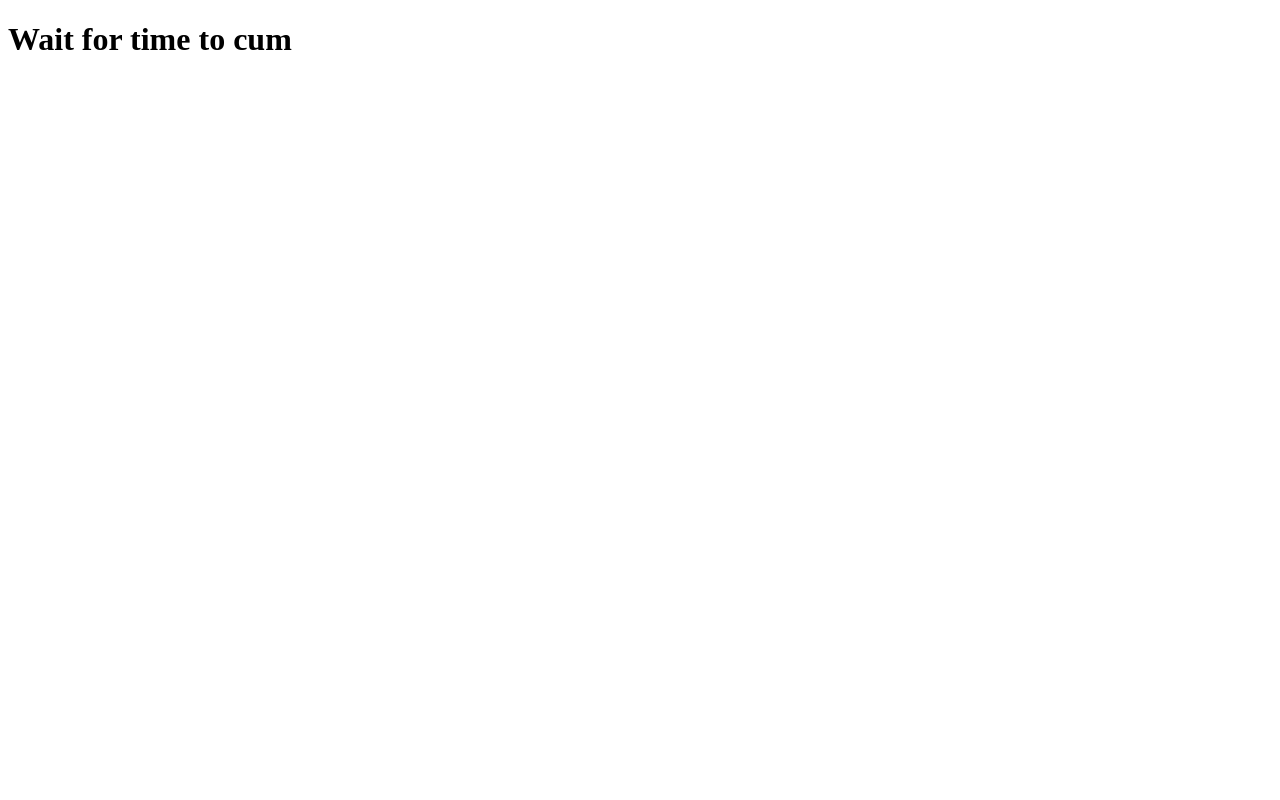
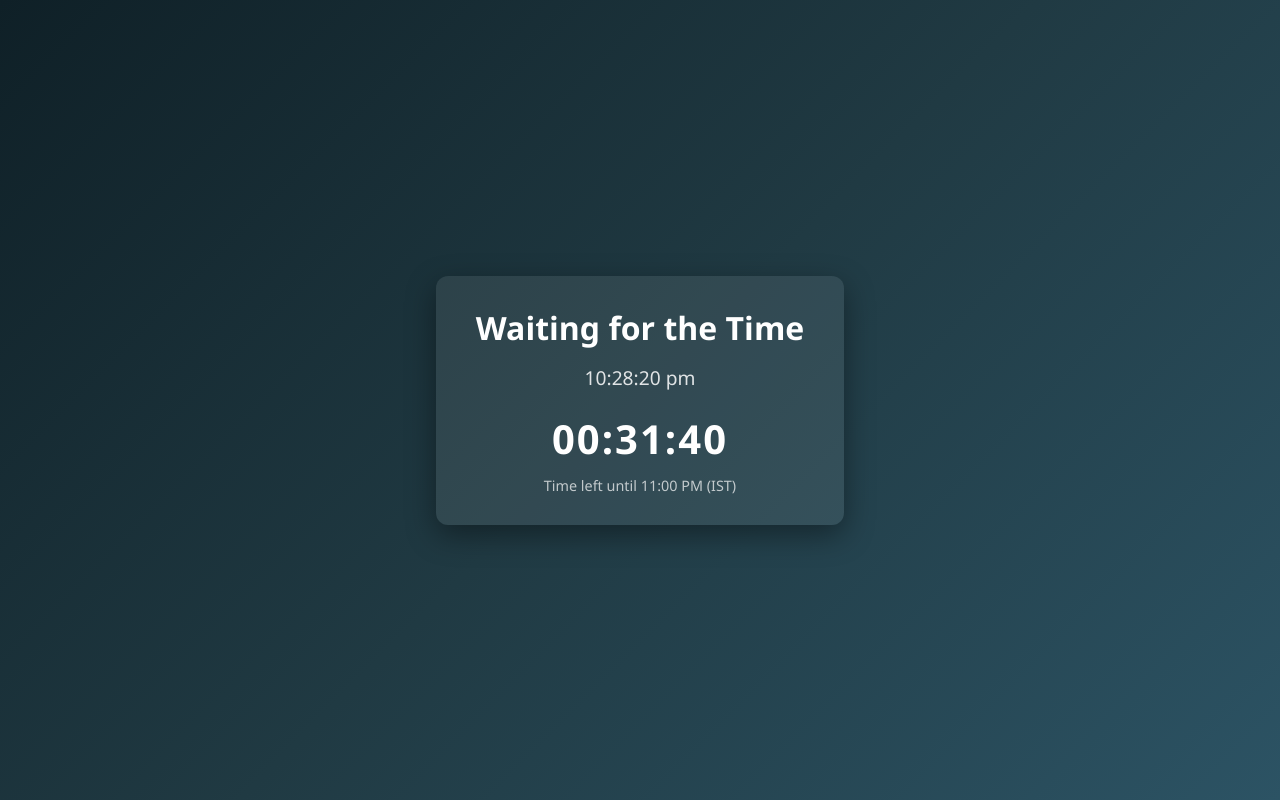
Before and after one commit to incognitoheart/CampusCrush, a website: page public/index2.html in a window 1280 px wide. Drawn offline with Linux system fonts and the light colour scheme.

Commit message:
Added formatting for count down pagE

```diff
--- a/public/index2.html
+++ b/public/index2.html
@@ -1,11 +1,105 @@
 <!DOCTYPE html>
 <html lang="en">
 <head>
-    <meta charset="UTF-8">
-    <meta name="viewport" content="width=device-width, initial-scale=1.0">
-    <title>Waiting</title>
+  <meta charset="UTF-8" />
+  <meta name="viewport" content="width=device-width, initial-scale=1.0" />
+  <title>Waiting</title>
+
+  <style>
+    * {
+      margin: 0;
+      padding: 0;
+      box-sizing: border-box;
+      font-family: "Segoe UI", sans-serif;
+    }
+
+    body {
+      height: 100vh;
+      display: flex;
+      align-items: center;
+      justify-content: center;
+      background: linear-gradient(135deg, #0f2027, #203a43, #2c5364);
+      color: #ffffff;
+    }
+
+    .container {
+      text-align: center;
+      padding: 30px 40px;
+      background: rgba(255, 255, 255, 0.08);
+      border-radius: 12px;
+      box-shadow: 0 10px 30px rgba(0, 0, 0, 0.4);
+    }
+
+    h1 {
+      font-size: 2rem;
+      margin-bottom: 15px;
+    }
+
+    .time {
+      font-size: 1.2rem;
+      opacity: 0.85;
+      margin-bottom: 20px;
+    }
+
+    .countdown {
+      font-size: 2.5rem;
+      font-weight: bold;
+      letter-spacing: 2px;
+    }
+
+    .label {
+      margin-top: 10px;
+      font-size: 0.9rem;
+      opacity: 0.7;
+    }
+  </style>
 </head>
+
 <body>
-    <h1>Wait for time to cum</h1>
+  <div class="container">
+    <h1>Waiting for the Time</h1>
+    <div class="time" id="currentTime">--:--:--</div>
+    <div class="countdown" id="countdown">--:--:--</div>
+    <div class="label">Time left until 11:00 PM (IST)</div>
+  </div>
+
+  <script>
+    function getIndiaDate() {
+      return new Date(
+        new Date().toLocaleString("en-US", { timeZone: "Asia/Kolkata" })
+      );
+    }
+
+    function updateCountdown() {
+      const now = getIndiaDate();
+
+      const target = new Date(now);
+      target.setHours(23, 0, 0, 0);
+
+      if (now >= target) {
+        document.getElementById("countdown").textContent = "00:00:00";
+        return;
+      }
+
+      const diff = target - now;
+
+      const hours = String(Math.floor(diff / (1000 * 60 * 60))).padStart(2, "0");
+      const minutes = String(
+        Math.floor((diff / (1000 * 60)) % 60)
+      ).padStart(2, "0");
+      const seconds = String(
+        Math.floor((diff / 1000) % 60)
+      ).padStart(2, "0");
+
+      document.getElementById("countdown").textContent =
+        `${hours}:${minutes}:${seconds}`;
+
+      document.getElementById("currentTime").textContent =
+        now.toLocaleTimeString("en-IN", { hour12: true });
+    }
+
+    updateCountdown();
+    setInterval(updateCountdown, 1000);
+  </script>
 </body>
 </html>
--- a/public/styles.css
+++ b/public/styles.css
@@ -8,7 +8,7 @@ body {
   font-family: "Segoe UI", Tahoma, Geneva, Verdana, sans-serif;
   background: linear-gradient(135deg, #667eea 0%, #764ba2 100%);
   min-height: 100vh;
-  display: flex;
+  display: none;
   justify-content: center;
   align-items: center;
   padding: 20px;
--- a/server.js
+++ b/server.js
@@ -16,12 +16,6 @@ mongoose.connect(process.env.MONGO_URI, {
   useNewUrlParser: true,
   useUnifiedTopology: true,
 });
-app.get("/healthCheck", (req, res) => {
-  return res.status(200).json({
-    success: true,
-    msg: "Server running healthy"
-  });
-})
 const messageSchema = new mongoose.Schema({
   chatId: String,
   timestamp: Date,
```
Also changed, not shown: public/script.js (+3 -4 lines).
